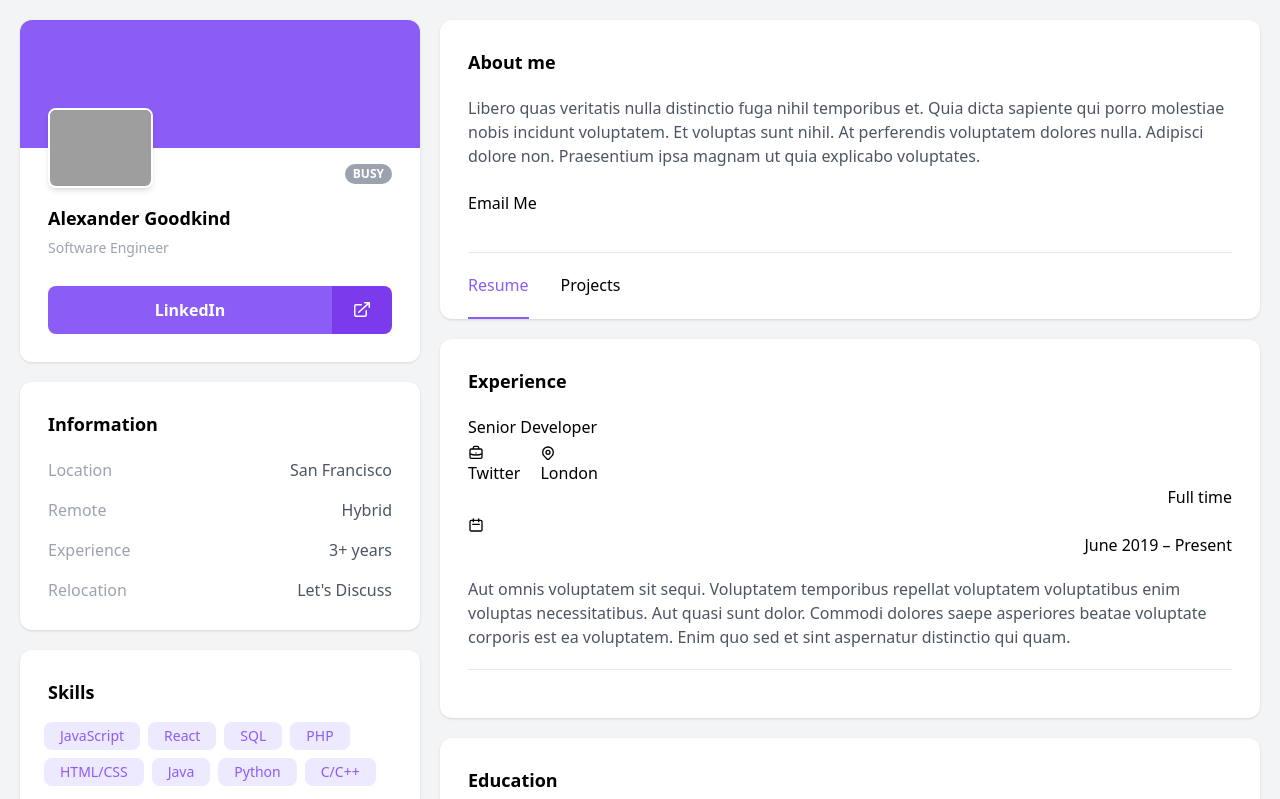
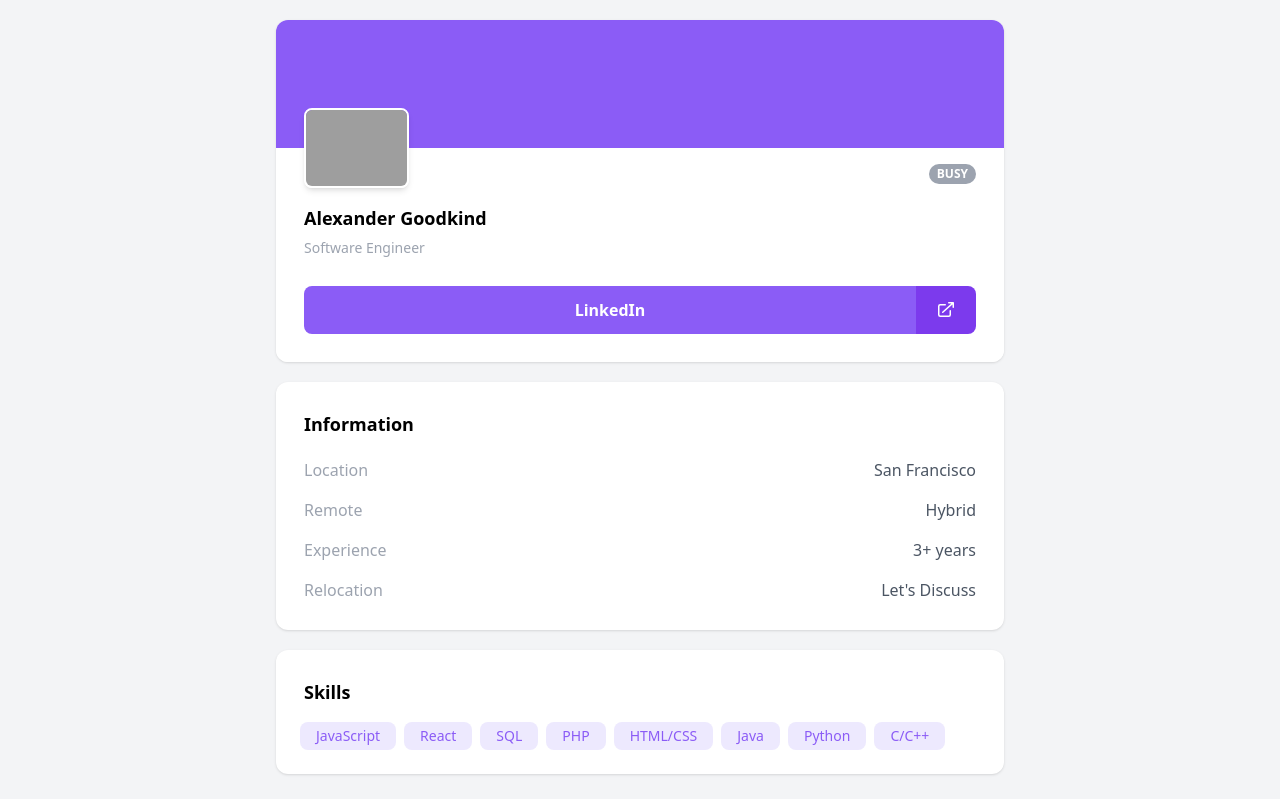
Before and after one commit to agoodkind/goodkind.io, a React (Vite) app: page / in a window 1280 px wide. Shown: the top 799 px of the page. Built offline with nearby package versions, Linux system fonts and the light colour scheme; grey boxes are pictures that could not be loaded.

Commit message:
no others

```diff
--- a/src/app.tsx
+++ b/src/app.tsx
@@ -1,24 +1,15 @@
-import { About } from "@sections/about";
-import { Education } from "@sections/education";
 import { Hero } from "@sections/hero";
 import { Information } from "@sections/information";
-import { Resume } from "@sections/resume";
 import { Skills } from "@sections/skills";
 
 function App() {
   return (
-    <main className="container mx-auto w-full max-w-5xl p-4 sm:max-w-[640px] sm:p-5 md:max-w-3xl lg:max-w-5xl xl:max-w-7xl">
-      <div className="grid gap-5 lg:grid-cols-3">
+    <main className="container mx-auto w-full max-w-5xl p-4 sm:max-w-[640px] sm:p-5 md:max-w-3xl">
+      <div className="grid gap-5">
         <div className="space-y-5">
           <Hero />
           <Information />
           <Skills />
-        </div>
-
-        <div className="space-y-5 lg:col-span-2">
-          <About />
-          <Resume />
-          <Education />
         </div>
       </div>
     </main>
```
